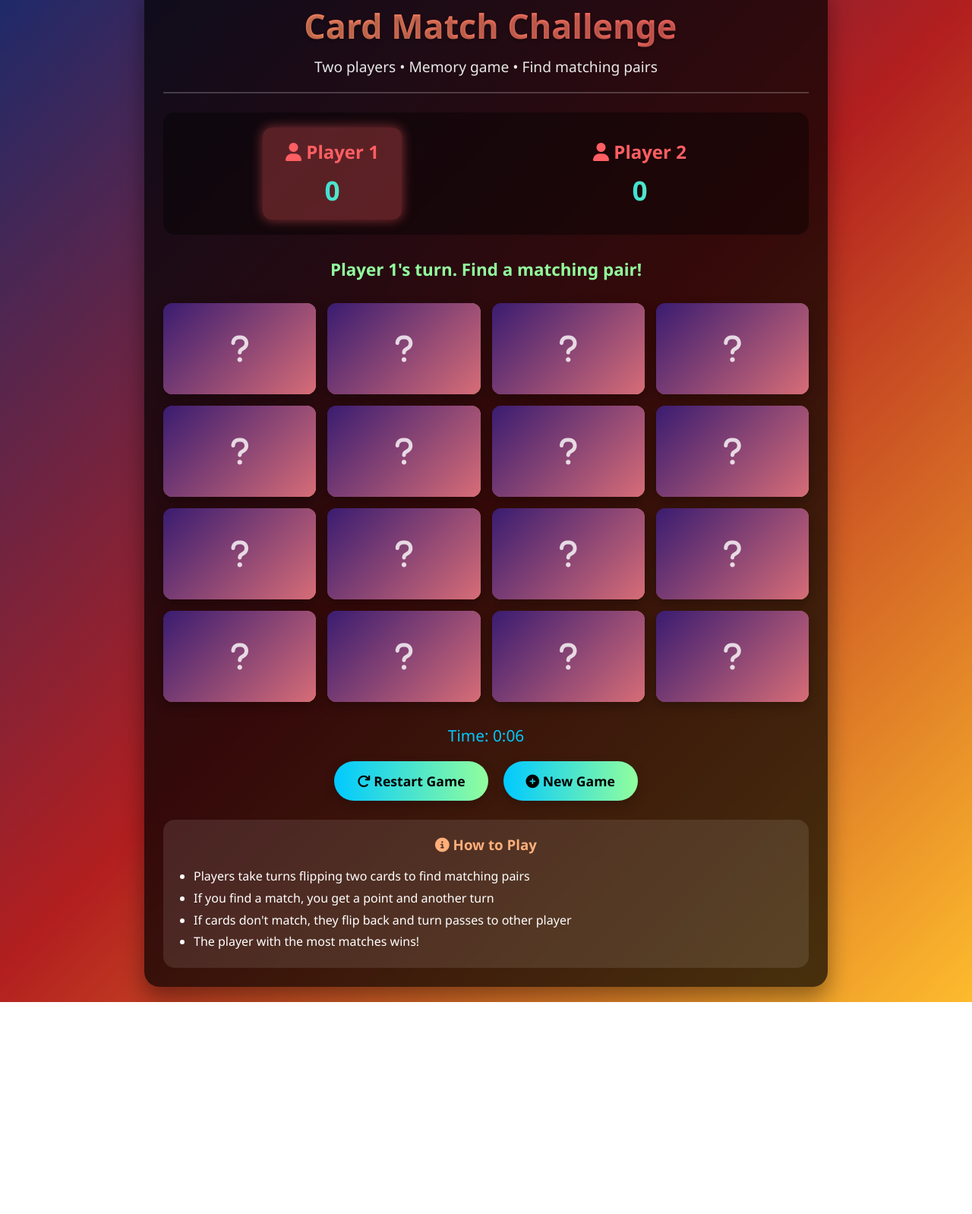
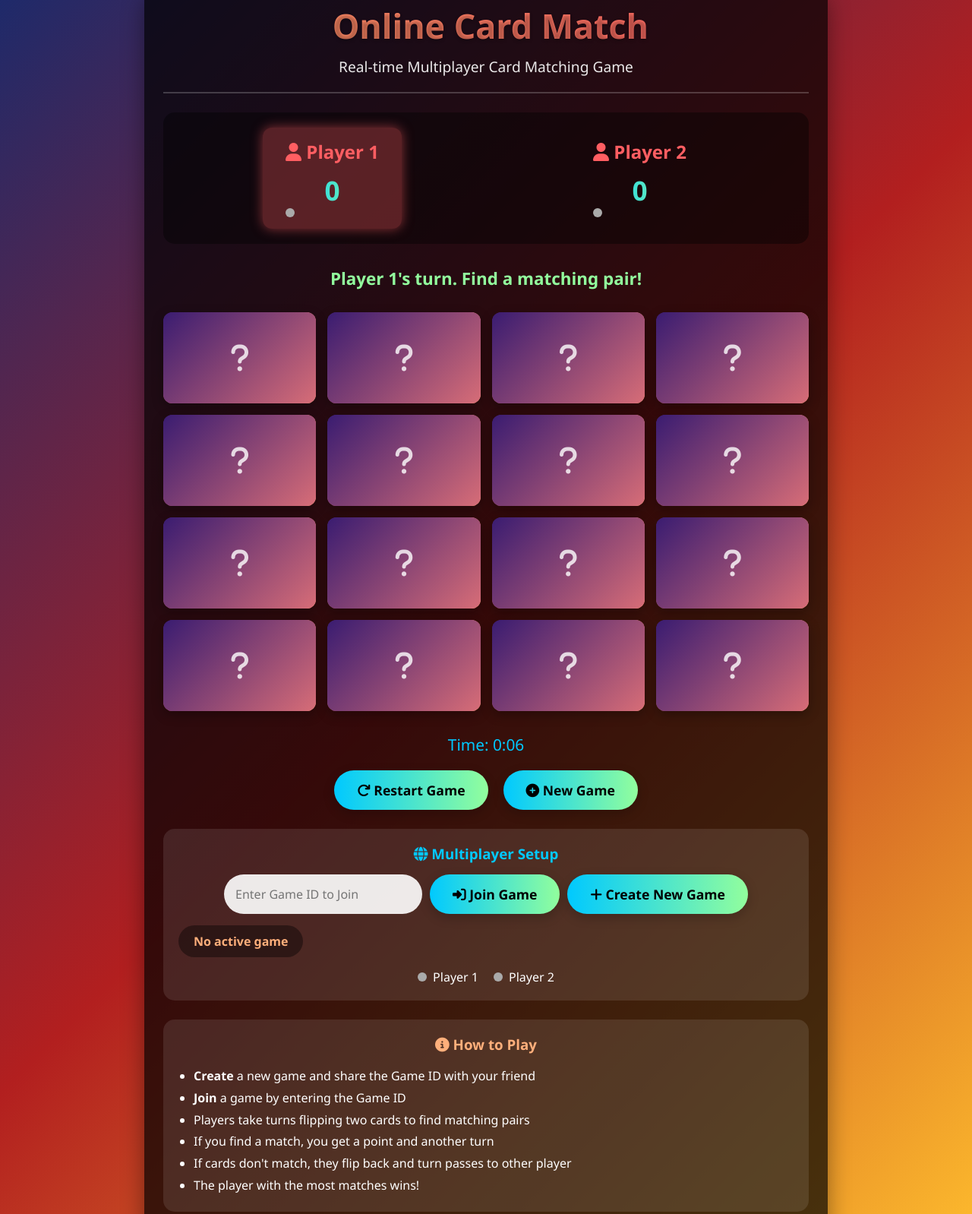
Before and after one commit to DC-database/game, a plain HTML site: page index.html in a window 1280 px wide. Shown: the part 42-1640 px from the top of the page at 76% size. Before the commit the page ends 1361 px from the top, so only its background shows below. Drawn offline with Linux system fonts and the light colour scheme.

Commit message:
Add files via upload

```diff
--- a/index.html
+++ b/index.html
@@ -3,7 +3,7 @@
 <head>
     <meta charset="UTF-8">
     <meta name="viewport" content="width=device-width, initial-scale=1.0">
-    <title>Card Match Challenge - Two Players</title>
+    <title>Online Card Match - Multiplayer Game</title>
     <link rel="stylesheet" href="https://cdnjs.cloudflare.com/ajax/libs/font-awesome/6.4.0/css/all.min.css">
     <style>
         * {
@@ -31,6 +31,7 @@
             box-shadow: 0 15px 30px rgba(0, 0, 0, 0.4);
             overflow: hidden;
             padding: 25px;
+            position: relative;
         }
 
         header {
@@ -70,6 +71,7 @@
             border-radius: 12px;
             transition: all 0.3s ease;
             min-width: 180px;
+            position: relative;
         }
 
         .player.active {
@@ -116,6 +118,11 @@
 
         .card.flipped {
             transform: rotateY(180deg);
+        }
+
+        .card.matched {
+            opacity: 0.6;
+            transform: scale(0.95);
         }
 
         .card-front, .card-back {
@@ -206,6 +213,61 @@
             line-height: 1.8;
         }
 
+        .online-section {
+            background: rgba(255, 255, 255, 0.1);
+            padding: 20px;
+            border-radius: 15px;
+            margin-top: 25px;
+        }
+
+        .online-section h3 {
+            margin-bottom: 15px;
+            color: #00c9ff;
+            text-align: center;
+        }
+
+        .online-controls {
+            display: flex;
+            flex-wrap: wrap;
+            gap: 10px;
+            justify-content: center;
+        }
+
+        .online-controls input {
+            padding: 12px 15px;
+            border-radius: 50px;
+            border: none;
+            background: rgba(255, 255, 255, 0.9);
+            font-size: 1rem;
+            min-width: 200px;
+        }
+
+        .player-status {
+            display: flex;
+            justify-content: center;
+            gap: 20px;
+            margin-top: 15px;
+        }
+
+        .status-indicator {
+            display: flex;
+            align-items: center;
+            gap: 8px;
+            font-size: 1rem;
+        }
+
+        .status-dot {
+            width: 12px;
+            height: 12px;
+            border-radius: 50%;
+            background: #aaa;
+        }
+
+        .status-dot.connected {
+            background: #4caf50;
+            box-shadow: 0 0 8px #4caf50;
+        }
+
         @media (max-width: 768px) {
             .game-board {
                 grid-template-columns: repeat(3, 1fr);
@@ -219,6 +281,11 @@
             .player {
                 padding: 12px;
             }
+
+            .online-controls {
+                flex-direction: column;
+                align-items: center;
+            }
         }
 
         @media (max-width: 480px) {
@@ -230,29 +297,53 @@
                 font-size: 2.2rem;
             }
         }
+
+        .game-id-display {
+            background: rgba(0, 0, 0, 0.4);
+            padding: 10px 20px;
+            border-radius: 50px;
+            margin-top: 15px;
+            display: inline-block;
+            font-weight: bold;
+            color: #ffaf7b;
+        }
+
+        .copy-btn {
+            margin-left: 10px;
+            padding: 5px 15px;
+            font-size: 0.9rem;
+            border-radius: 20px;
+            background: #4a5568;
+            color: white;
+            cursor: pointer;
+        }
     </style>
 </head>
 <body>
     <div class="container">
         <header>
-            <h1><i class="fas fa-cards"></i> Card Match Challenge</h1>
-            <p class="subtitle">Two players • Memory game • Find matching pairs</p>
+            <h1><i class="fas fa-cards"></i> Online Card Match</h1>
+            <p class="subtitle">Real-time Multiplayer Card Matching Game</p>
         </header>
 
         <div class="game-info">
             <div class="player active" id="player1">
                 <h3><i class="fas fa-user"></i> Player 1</h3>
                 <div class="score">0</div>
+                <div class="status-dot"></div>
             </div>
             <div class="player" id="player2">
                 <h3><i class="fas fa-user"></i> Player 2</h3>
                 <div class="score">0</div>
+                <div class="status-dot"></div>
             </div>
         </div>
 
-        <div class="message" id="message">Player 1's turn. Find a matching pair!</div>
+        <div class="message" id="message">Create or join a game to start playing!</div>
 
-        <div class="game-board" id="gameBoard"></div>
+        <div class="game-board" id="gameBoard">
+            <!-- Cards will be generated here -->
+        </div>
 
         <div class="timer">Time: <span id="timer">00:00</span></div>
 
@@ -261,9 +352,31 @@
             <button id="newGameBtn"><i class="fas fa-plus-circle"></i> New Game</button>
         </div>
 
+        <div class="online-section">
+            <h3><i class="fas fa-globe"></i> Multiplayer Setup</h3>
+            <div class="online-controls">
+                <input type="text" id="gameIdInput" placeholder="Enter Game ID to Join">
+                <button id="joinGameBtn"><i class="fas fa-sign-in-alt"></i> Join Game</button>
+                <button id="createGameBtn"><i class="fas fa-plus"></i> Create New Game</button>
+            </div>
+            <div id="gameIdDisplay" class="game-id-display">No active game</div>
+            <div class="player-status">
+                <div class="status-indicator">
+                    <div class="status-dot" id="player1Status"></div>
+                    <span>Player 1</span>
+                </div>
+                <div class="status-indicator">
+                    <div class="status-dot" id="player2Status"></div>
+                    <span>Player 2</span>
+                </div>
+            </div>
+        </div>
+
         <div class="instructions">
             <h3><i class="fas fa-info-circle"></i> How to Play</h3>
             <ul>
+                <li><strong>Create</strong> a new game and share the Game ID with your friend</li>
+                <li><strong>Join</strong> a game by entering the Game ID</li>
                 <li>Players take turns flipping two cards to find matching pairs</li>
                 <li>If you find a match, you get a point and another turn</li>
                 <li>If cards don't match, they flip back and turn passes to other player</li>
@@ -272,16 +385,40 @@
         </div>
     </div>
 
+    <!-- Firebase SDK -->
+    <script src="https://www.gstatic.com/firebasejs/8.10.0/firebase-app.js"></script>
+    <script src="https://www.gstatic.com/firebasejs/8.10.0/firebase-database.js"></script>
+
     <script>
-        document.addEventListener('DOMContentLoaded', () => {
+        // Mock Firebase initialization (in a real app, you would use your actual Firebase config)
+        const firebaseConfig = {
+            apiKey: "AIzaSyDummyKey1234567890",
+            authDomain: "your-project-id.firebaseapp.com",
+            databaseURL: "https://your-project-id.firebaseio.com",
+            projectId: "your-project-id",
+            storageBucket: "your-project-id.appspot.com",
+            messagingSenderId: "1234567890",
+            appId: "1:1234567890:web:abc123def456"
+        };
+
+        // Initialize Firebase
+        firebase.initializeApp(firebaseConfig);
+        const database = firebase.database();
+
         // Game elements
         const gameBoard = document.getElementById('gameBoard');
         const message = document.getElementById('message');
         const timerDisplay = document.getElementById('timer');
         const restartBtn = document.getElementById('restartBtn');
         const newGameBtn = document.getElementById('newGameBtn');
+        const createGameBtn = document.getElementById('createGameBtn');
+        const joinGameBtn = document.getElementById('joinGameBtn');
+        const gameIdInput = document.getElementById('gameIdInput');
+        const gameIdDisplay = document.getElementById('gameIdDisplay');
         const player1Element = document.getElementById('player1');
         const player2Element = document.getElementById('player2');
+        const player1Status = document.getElementById('player1Status');
+        const player2Status = document.getElementById('player2Status');
         const score1Element = player1Element.querySelector('.score');
         const score2Element = player2Element.querySelector('.score');
 
@@ -295,6 +432,9 @@
         let timer;
         let seconds = 0;
         let minutes = 0;
+        let gameId = null;
+        let playerId = null;
+        let gameRef = null;
 
         // Card symbols (8 pairs)
         const symbols = ['❤️', '⭐', '⚡', '🔑', '🎯', '🌈', '👑', '💎'];
@@ -354,6 +494,52 @@
             updateMessage(`Player ${currentPlayer}'s turn. Find a matching pair!`);
         }
 
+        // Create a new online game
+        function createOnlineGame() {
+            // Generate a random game ID
+            gameId = Math.random().toString(36).substring(2, 8).toUpperCase();
+            gameIdDisplay.textContent = `Game ID: ${gameId}`;
+
+            // Set player ID
+            playerId = 'player1';
+
+            // Update UI
+            player1Status.classList.add('connected');
+            player2Status.classList.remove('connected');
+
+            // Show message
+            updateMessage(`Game created! Share ID: ${gameId} with your friend. Waiting for player 2...`);
+
+            // Enable game controls
+            gameActive = true;
+        }
+
+        // Join an existing game
+        function joinOnlineGame() {
+            const inputId = gameIdInput.value.trim();
+            if (!inputId) {
+                alert('Please enter a Game ID');
+                return;
+            }
+
+            gameId = inputId;
+            gameIdDisplay.textContent = `Game ID: ${gameId}`;
+
+            // Set player ID
+            playerId = 'player2';
+
+            // Update UI
+            player1Status.classList.add('connected');
+            player2Status.classList.add('connected');
+
+            // Show message
+            updateMessage(`Joined game ${gameId}. Player 1's turn!`);
+
+            // Enable game controls
+            gameActive = true;
+            initGame();
+        }
+
         // Shuffle array using Fisher-Yates algorithm
         function shuffleArray(array) {
             for (let i = array.length - 1; i > 0; i--) {
@@ -370,7 +556,13 @@
             const card = this;
 
             // Don't flip if already flipped or matched
-                if (card.classList.contains('flipped') || flippedCards.length >= 2) {
+            if (card.classList.contains('flipped') || card.classList.contains('matched') || flippedCards.length >= 2) {
+                return;
+            }
+
+            // Don't flip if it's not your turn in online mode
+            if (gameId && playerId !== `player${currentPlayer}`) {
+                updateMessage(`It's Player ${currentPlayer}'s turn!`);
                 return;
             }
 
@@ -392,16 +584,14 @@
 
             if (symbol1 === symbol2) {
                 // Match found
+                card1.classList.add('matched');
+                card2.classList.add('matched');
                 card1.removeEventListener('click', flipCard);
                 card2.removeEventListener('click', flipCard);
 
                 // Add animation for matched cards
                 card1.style.transform = 'scale(0.95)';
                 card2.style.transform = 'scale(0.95)';
-                    setTimeout(() => {
-                        card1.style.transform = '';
-                        card2.style.transform = '';
-                    }, 300);
 
                 // Update score
                 scores[currentPlayer - 1]++;
@@ -477,11 +667,17 @@
             }
         });
 
-            newGameBtn.addEventListener('click', initGame);
+        newGameBtn.addEventListener('click', () => {
+            initGame();
+            updateMessage(`Player ${currentPlayer}'s turn. Find a matching pair!`);
+        });
 
-            // Start the game
+        createGameBtn.addEventListener('click', createOnlineGame);
+
+        joinGameBtn.addEventListener('click', joinOnlineGame);
+
+        // Start with a game ready
         initGame();
-        });
     </script>
 </body>
 </html>
```
Lines whose indentation alone changed are shown as unchanged.
